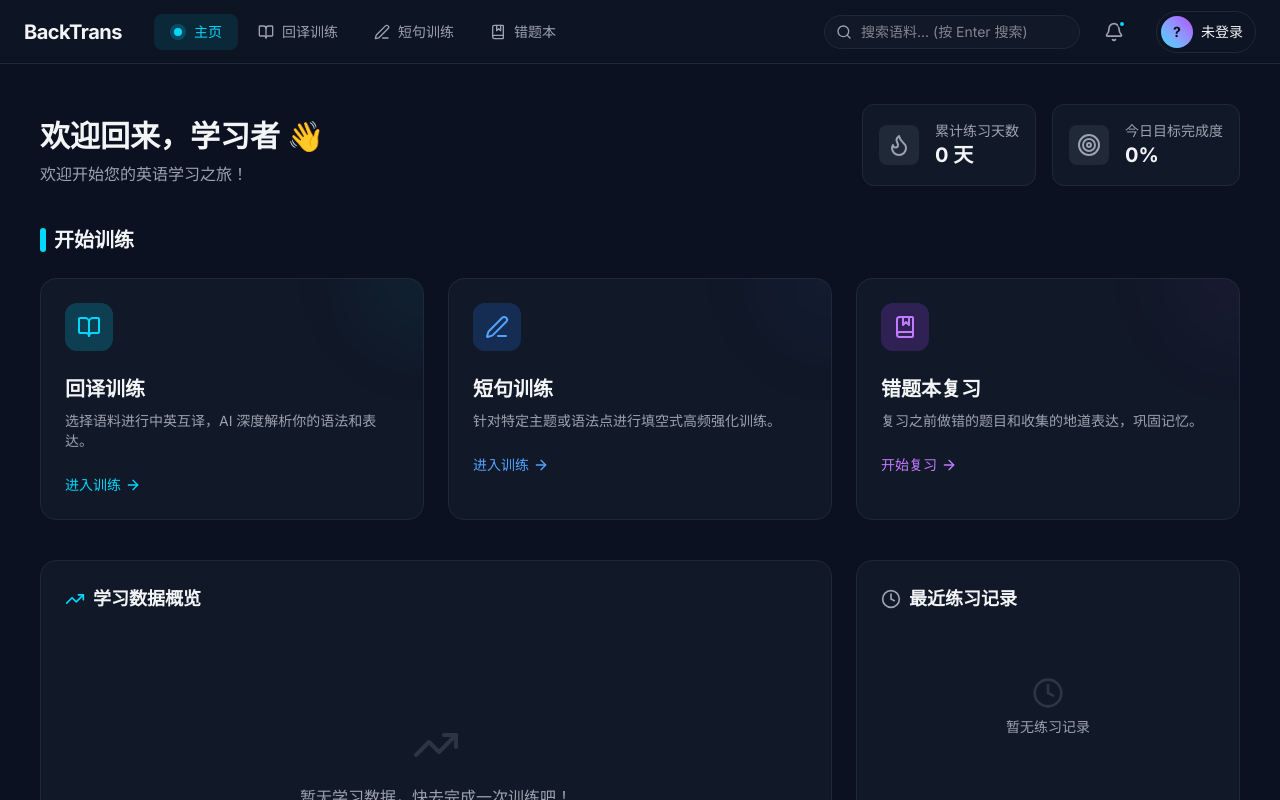
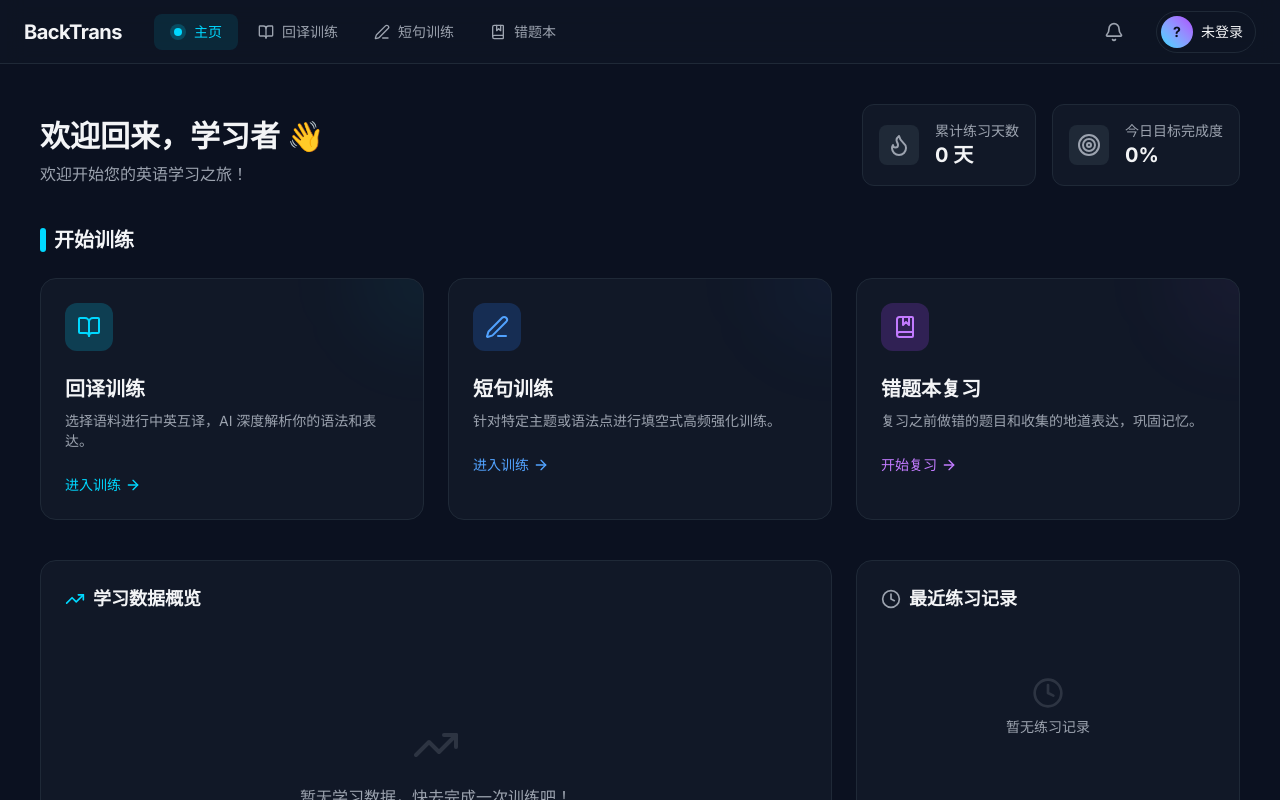
Before and after one commit to Aloofbear/backtrans, a React (Vite) app: page /#/dashboard in a window 1280 px wide. Shown: the top 800 px of the page. Built offline with nearby package versions, Linux system fonts and the light colour scheme.

Commit message:
feat: Remove unused search functionality
Removes the search input and related state and event handlers from the main layout. This functionality was not implemented and is no longer needed.

```diff
--- a/src/layouts/MainLayout.tsx
+++ b/src/layouts/MainLayout.tsx
@@ -1,6 +1,6 @@
 import { useState, useRef, useEffect } from 'react';
 import { Outlet, Link, useLocation, useNavigate } from 'react-router-dom';
-import { BookOpen, Edit3, BookMarked, Search, Bell, LogOut, User } from 'lucide-react';
+import { BookOpen, Edit3, BookMarked, Bell, LogOut, User } from 'lucide-react';
 import { cn } from '../lib/utils';
 import { useAuth } from '../contexts/AuthContext';
 
@@ -8,7 +8,6 @@ export default function MainLayout() {
   const location = useLocation();
   const navigate = useNavigate();
   const { user, logout } = useAuth();
-  const [searchQuery, setSearchQuery] = useState('');
   const [showNotifications, setShowNotifications] = useState(false);
   const [showProfileMenu, setShowProfileMenu] = useState(false);
   const notificationRef = useRef<HTMLDivElement>(null);
@@ -30,13 +29,6 @@ export default function MainLayout() {
   const handleLogout = () => {
     logout();
     navigate('/');
-  };
-
-  const handleSearch = (e: React.KeyboardEvent<HTMLInputElement>) => {
-    if (e.key === 'Enter' && searchQuery.trim()) {
-      navigate(`/corpus?search=${encodeURIComponent(searchQuery.trim())}`);
-      setSearchQuery('');
-    }
   };
 
   const navItems = [
@@ -78,25 +70,12 @@ export default function MainLayout() {
         </div>
 
         <div className="flex items-center gap-4">
-          <div className="relative hidden md:block">
-            <Search className="w-4 h-4 absolute left-3 top-1/2 -translate-y-1/2 text-text-muted" />
-            <input
-              type="text"
-              placeholder="搜索语料... (按 Enter 搜索)"
-              value={searchQuery}
-              onChange={(e) => setSearchQuery(e.target.value)}
-              onKeyDown={handleSearch}
-              className="bg-surface border border-border rounded-full pl-9 pr-4 py-1.5 text-sm focus:outline-none focus:border-primary/50 focus:ring-1 focus:ring-primary/50 w-64 transition-all"
-            />
-          </div>
-
           <div className="relative" ref={notificationRef}>
             <button
               onClick={() => setShowNotifications(!showNotifications)}
               className="p-2 text-text-muted hover:text-text-main rounded-full hover:bg-surface-hover transition-colors relative"
             >
               <Bell className="w-5 h-5" />
-              <span className="absolute top-1.5 right-1.5 w-2 h-2 bg-primary rounded-full border-2 border-background"></span>
             </button>
 
             {showNotifications && (
```
